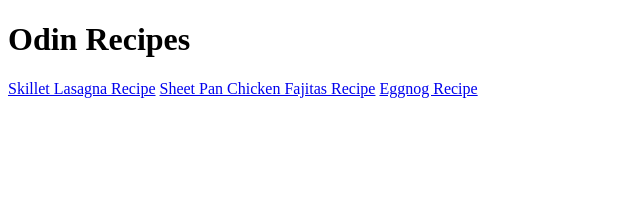
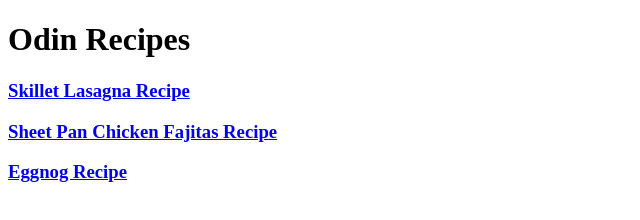
Before and after one commit to Gareth-H/odin-recipes, a plain HTML site: page index.html in a window 1280 px wide. Shown: the whole page, without its empty margins (0-640 px from the left). Drawn offline with Linux system fonts and the light colour scheme.

Commit message:
Added headings to home page.

```diff
--- a/index.html
+++ b/index.html
@@ -8,8 +8,8 @@
 </head>
 <body>
     <h1>Odin Recipes</h1>
-    <a href="recipes/lasagna.html">Skillet Lasagna Recipe</a>
-    <a href="recipes/sheet_pan_chicken_fajitas.html">Sheet Pan Chicken Fajitas Recipe</a>
-    <a href="recipes/eggnog.html">Eggnog Recipe</a>
+    <h3><a href="recipes/lasagna.html">Skillet Lasagna Recipe</a></h3>
+    <h3><a href="recipes/sheet_pan_chicken_fajitas.html">Sheet Pan Chicken Fajitas Recipe</a></h3>
+    <h3><a href="recipes/eggnog.html">Eggnog Recipe</a></h3>
 </body>
 </html>
```
